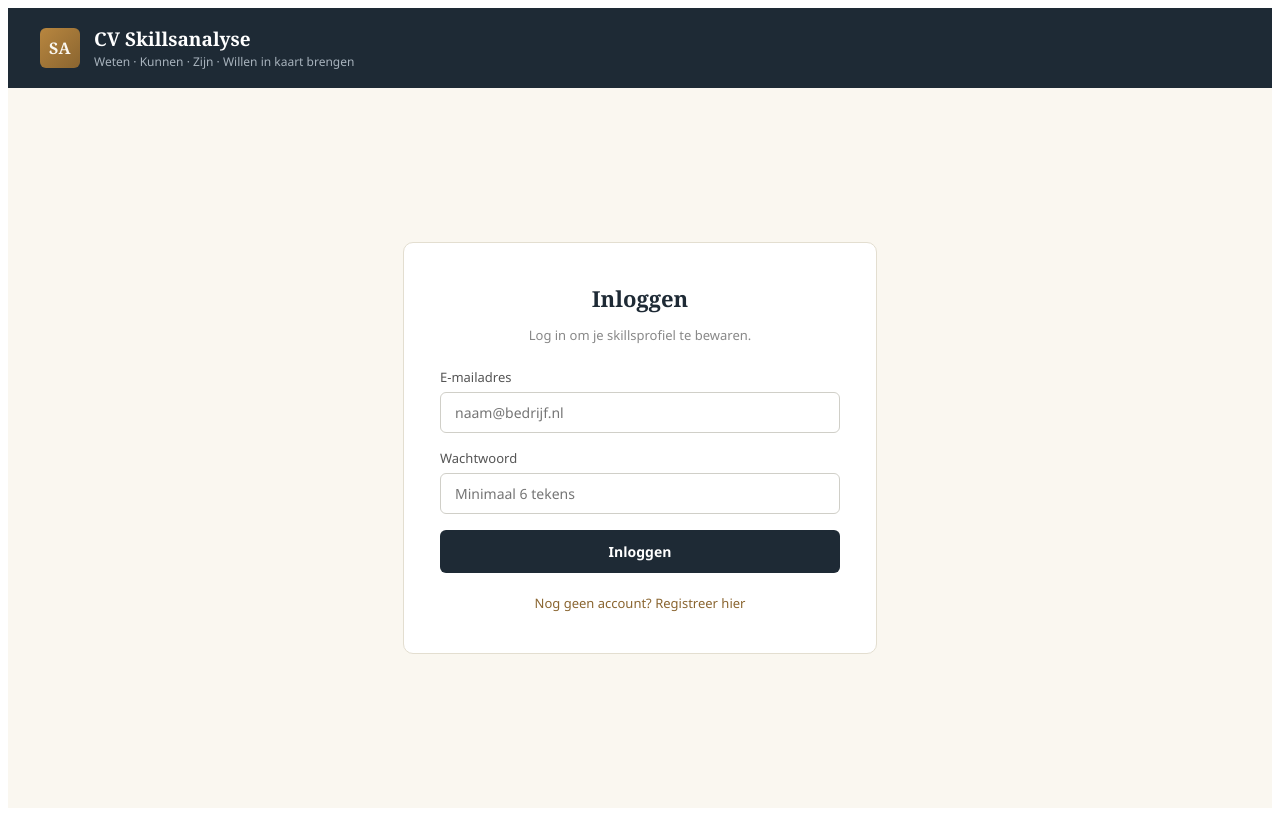
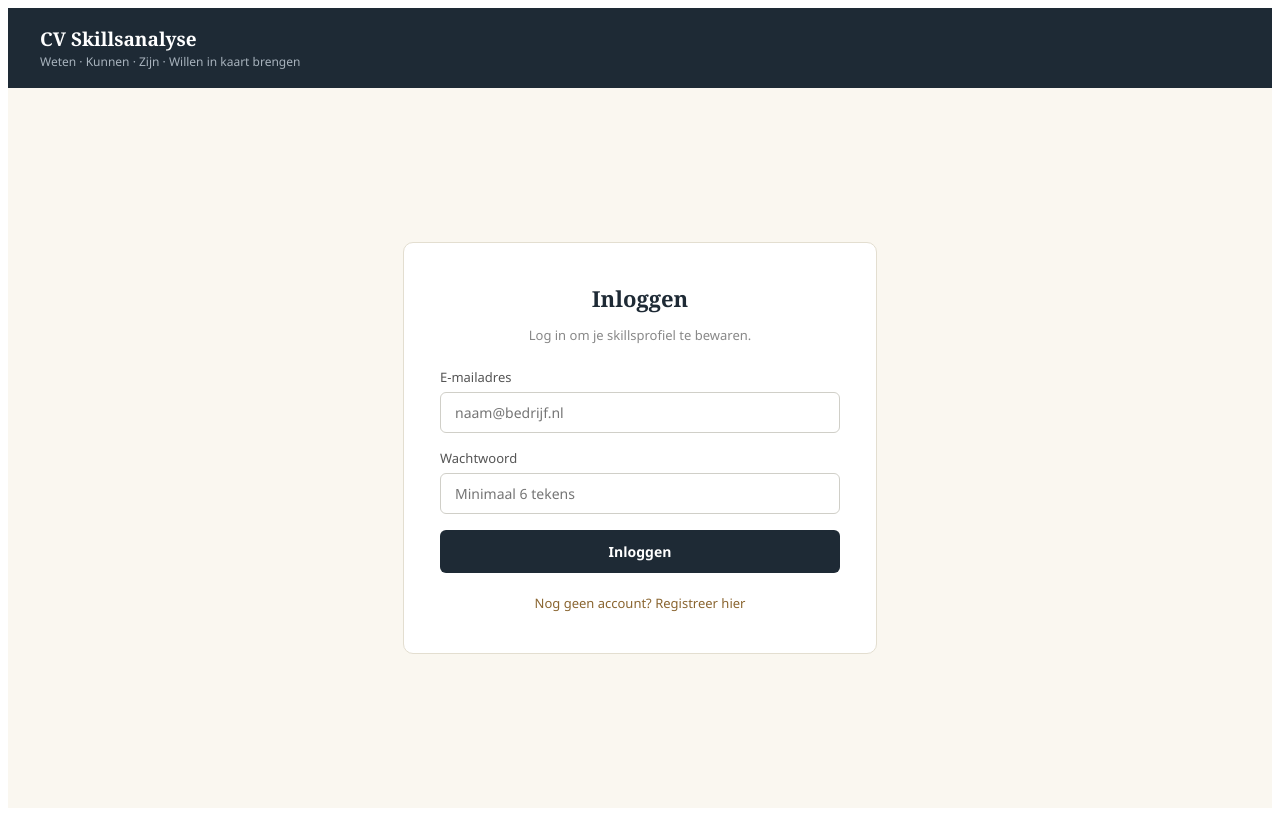
Before and after one commit to Marjanlancee/cv-skillsanalyse, a React (Vite) app: page / in a window 1280 px wide. Built offline with nearby package versions, Linux system fonts and the light colour scheme.

Commit message:
Update App.jsx

```diff
--- a/App.jsx
+++ b/App.jsx
@@ -670,7 +670,7 @@ export default function App() {
         )}
 
         {laden === "takenGenereren" && (
-          <LaadScherm titel="Taken worden opgezocht…" tekst="Dit zijn dingen die vaak bij dit werk horen, aangevuld met wat er in je CV staat." />
+          <LaadScherm titel="Taken worden opgezocht…" tekst="We zoeken op wat er bij dit werk hoort en vullen aan met wat er in je CV staat." />
         )}
 
         {/* ── STAP: taken uitvinken ── */}
@@ -872,7 +872,6 @@ export default function App() {
 function Kop({ sessie, onUitloggen }) {
   return (
     <div style={{ background: KLEUR.inkt, padding: "18px 32px", display: "flex", alignItems: "center", gap: 14 }}>
-      <div style={{ width: 40, height: 40, borderRadius: 6, background: `linear-gradient(135deg,${KLEUR.messing},${KLEUR.messingDonker})`, display: "flex", alignItems: "center", justifyContent: "center", fontFamily: "Georgia,serif", fontSize: 16, fontWeight: 700, color: KLEUR.papier, letterSpacing: "0.5px" }}>SA</div>
       <div>
         <div style={{ fontFamily: "Georgia,serif", fontSize: 19, fontWeight: 700, color: "#fff" }}>CV Skillsanalyse</div>
         <div style={{ fontSize: 12, color: "#a8b3bd", marginTop: 1 }}>Weten · Kunnen · Zijn · Willen in kaart brengen</div>
```
